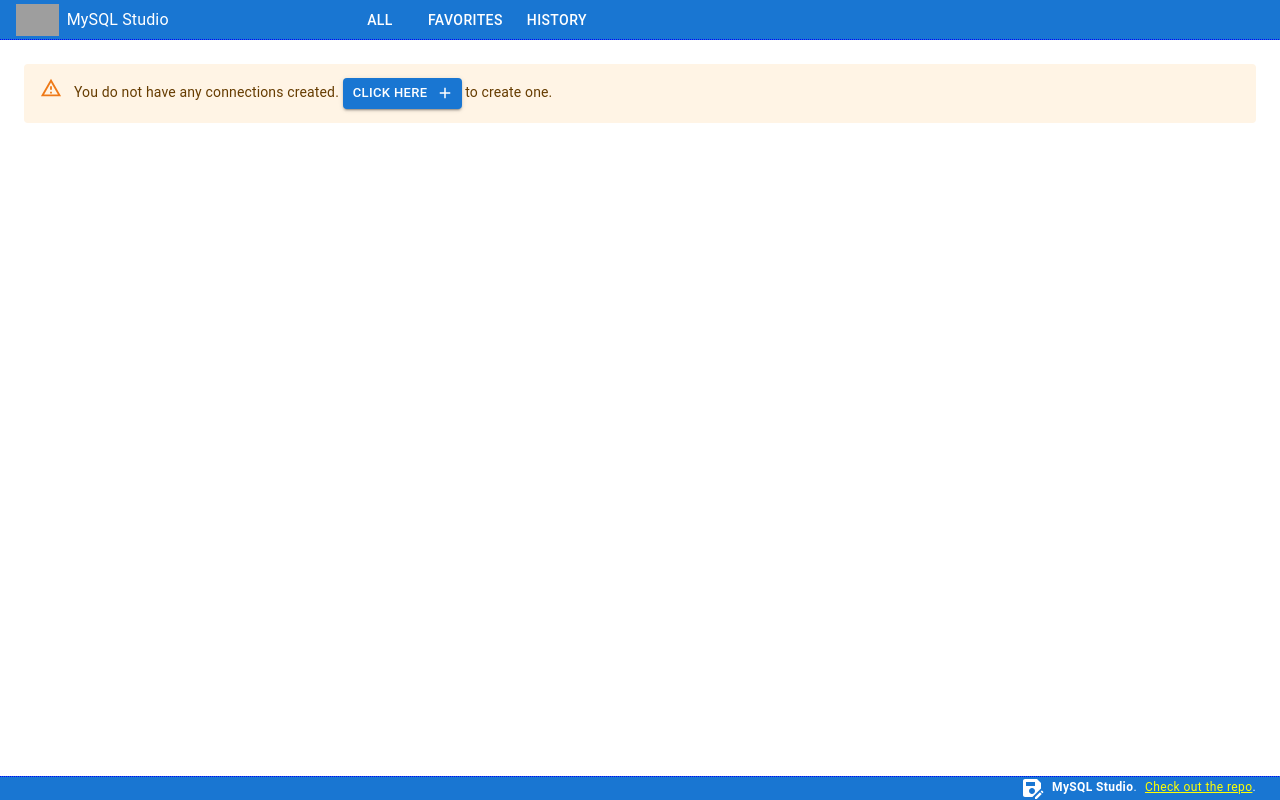
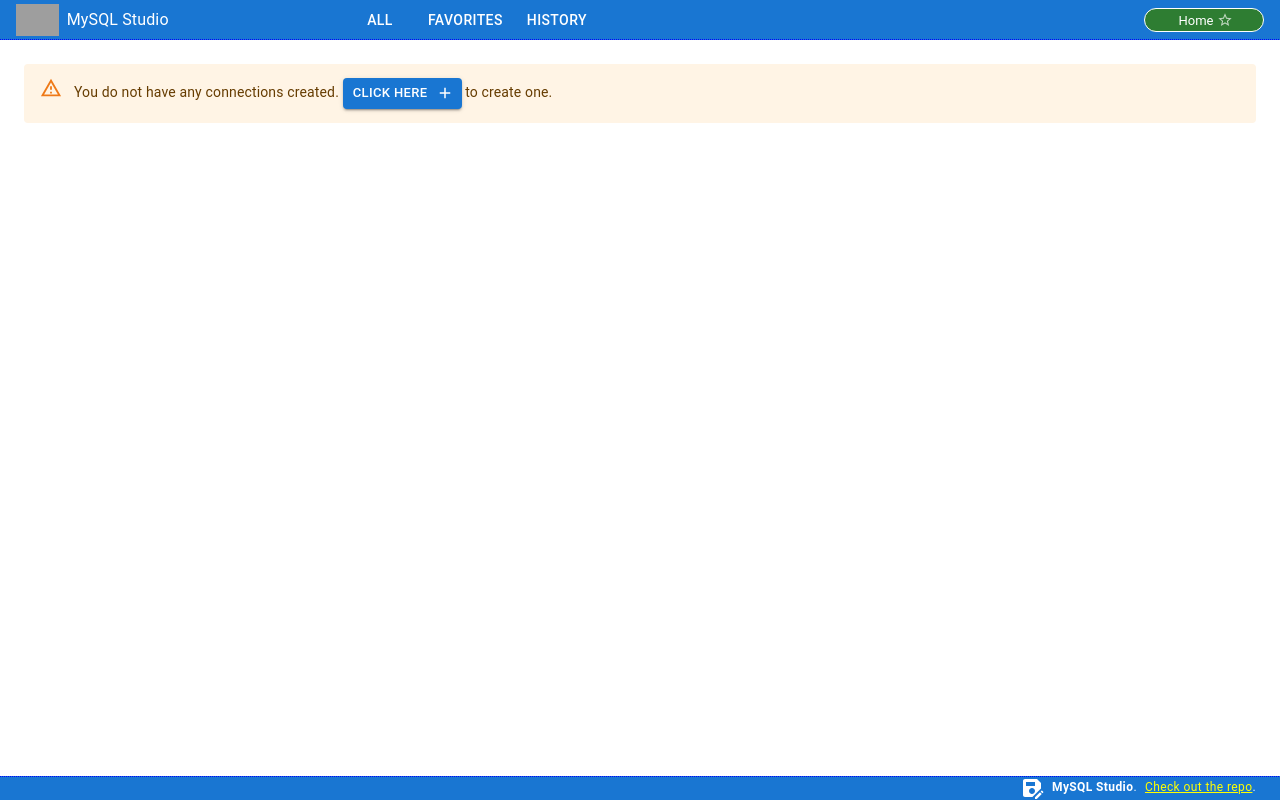
Before and after one commit to miltonejones/mui-sql-studio, a React (Create React App) app: page / in a window 1280 px wide. Built offline with nearby package versions, Linux system fonts and the light colour scheme; grey boxes are pictures that could not be loaded.

Commit message:
fix page bg

```diff
--- a/src/App.js
+++ b/src/App.js
@@ -103,6 +103,7 @@
 
 
   const loadPage = React.useCallback (async (pg, sql) => {
+    setData(null);
     const f = await execQuery(configs[configKey], sql || queryText, pg);
     setPage(pg);
     setData(f);
@@ -406,24 +407,26 @@
 
 function HomePage ({ pinned }) {
 
+  const [loaded, setLoaded] = React.useState(false) ;
   const { getConfigs, saveConfig  } = useConfig()
   const configs = getConfigs();
   const navigate = useNavigate();
 
 
-  const {   setModalState } = React.useContext(AppStateContext);
+  const {  setAppHistory, setModalState } = React.useContext(AppStateContext);
 
 
-  // React.useEffect(() => {
+  React.useEffect(() => {
 
+    if (loaded) return;
+    setAppHistory({
+      title: `Home`,
+      path: `/`
+    });
 
-  //   setAppHistory({
-  //     title: `Home`,
-  //     path: `/`
-  //   });
+    setLoaded(true)
 
-
-  // }, [ setAppHistory ])
+  }, [ setAppHistory, loaded ])
 
 
 
```
